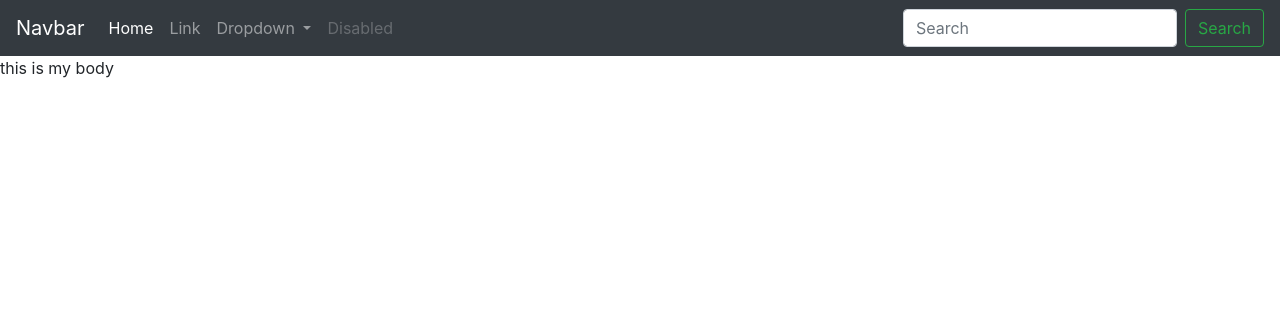
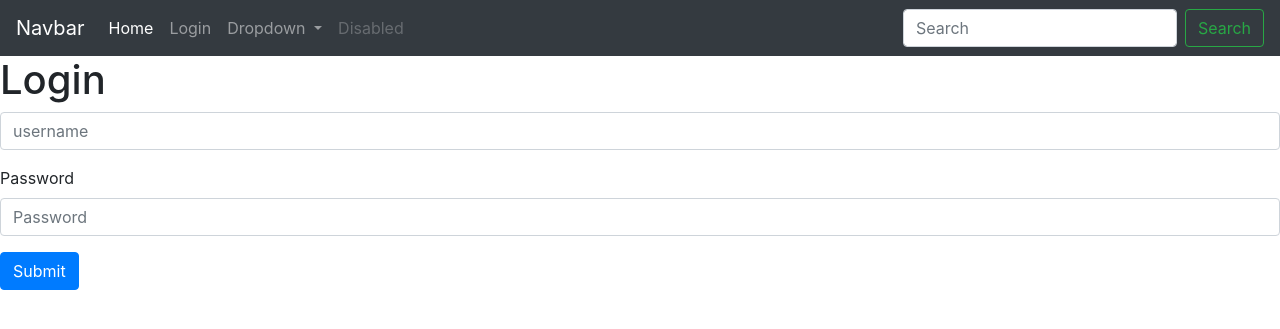
Before and after one commit to parn-jain/CRM_app_Django, a Django app: page / in a window 1280 px wide. Shown: the top 329 px of the page. Run offline with Django 4.2, Linux system fonts and the light colour scheme.

Commit message:
login and logout features added

```diff
--- a/crm/templates/base.html
+++ b/crm/templates/base.html
@@ -22,9 +22,18 @@
             <li class="nav-item active">
               <a class="nav-link" href="#">Home <span class="sr-only">(current)</span></a>
             </li>
+
+            {% if user.is_authenticated %}
             <li class="nav-item">
-              <a class="nav-link" href="#">Link</a>
+              <a class="nav-link" href="{% url 'logout' %}">Logout</a>
             </li>
+            {% else %}
+            <li class="nav-item">
+              <a class="nav-link" href="{% url 'home' %}">Login</a>
+            </li>
+            {% endif %}
+
+
             <li class="nav-item dropdown">
               <a class="nav-link dropdown-toggle" href="#" id="navbarDropdown" role="button" data-toggle="dropdown" aria-haspopup="true" aria-expanded="false">
                 Dropdown
@@ -47,7 +56,16 @@
         </div>
       </nav>
 
-
+{% if messages %}
+      {% for message in messages %}
+      <div class="alert alert-warning alert-dismissible fade show" role="alert">
+      {{message}}
+        <button type="button" class="close" data-dismiss="alert" aria-label="Close">
+          <span aria-hidden="true">&times;</span>
+        </button>
+      </div>
+      {% endfor %}
+{% endif %}
 {% comment %} <div class = 'container'> {% endcomment %}
 {% block body%} {% endblock body %}
 {% comment %} </div> {% endcomment %}
--- a/crm/templates/index.html
+++ b/crm/templates/index.html
@@ -3,5 +3,22 @@
 {% block titles %} Home{% endblock titles %}
 
 {% block body %}
-<p> this is my body <p>
+{% if user.is_authenticated %}
+<h1> Hello World </h1>
+{% else %}
+<h1> Login </h2>
+<form method = 'POST' action = "{% url 'home' %}">
+    {% csrf_token %}
+    <div class="form-group">
+        <input name = 'username' type="text" class="form-control"  placeholder="username", required>
+      </div>
+      <div class="form-group">
+        <label for="exampleInputPassword1">Password</label>
+        <input name = 'password' type="password" class="form-control" placeholder="Password", required>
+      </div>
+      </div>
+      <button type="submit" class="btn btn-primary">Submit</button>
+</form>
+
+{% endif %}
 {% endblock body %}
--- a/crm/website/urls.py
+++ b/crm/website/urls.py
@@ -5,5 +5,8 @@ from. import views
 urlpatterns = [
     path('',views.home,name = 'home'),
     path('about', views.about,name = 'about'),
-    path('customer',views.customer, name = 'customer')
+    path('customer',views.customer, name = 'customer'),
+    path('login',views.login_user, name = 'login'),
+    path('logout',views.logout_user, name = 'logout')
+
 ]
--- a/crm/website/views.py
+++ b/crm/website/views.py
@@ -1,6 +1,21 @@
-from django.shortcuts import render,HttpResponse
+from django.shortcuts import render,HttpResponse, HttpResponse, redirect
+from django.contrib.auth import authenticate,login, logout
+from django.contrib import messages
 def home(request):
-    return render(request,'index.html')
+    if request.method == 'POST':
+        username = request.POST['username']
+        password = request.POST['password']
+        #authenticate
+        user = authenticate(request,username = username, password = password)
+        if user is not None:
+            login(request,user)
+            messages.success(request, "You have successfully logined")
+            return redirect('home')
+        else:
+            messages.success(request, "there is some error")
+            return redirect('home')
+    else:
+        return render(request,'index.html')
     # return HttpResponse('this is home page')
 def about(request):
     # return HttpResponse("this is about page")
@@ -8,4 +23,9 @@ def about(request):
 
 def customer(request):
     return HttpResponse("this is customer page")
-# Create your views here.
+def login_user(request):
+    pass
+def logout_user(request):
+    logout(request)
+    messages.success(request, "You hanve succrssfully loged out")
+    return redirect('home')
```
